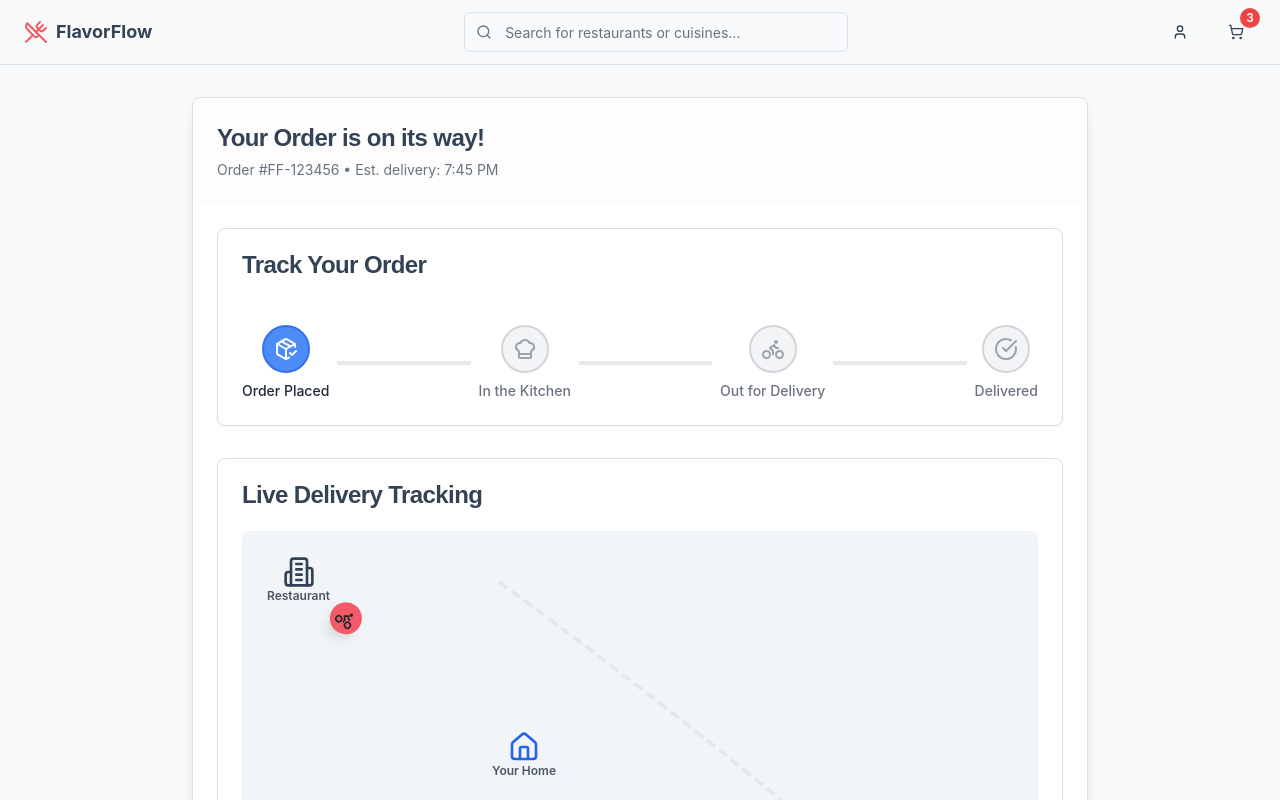
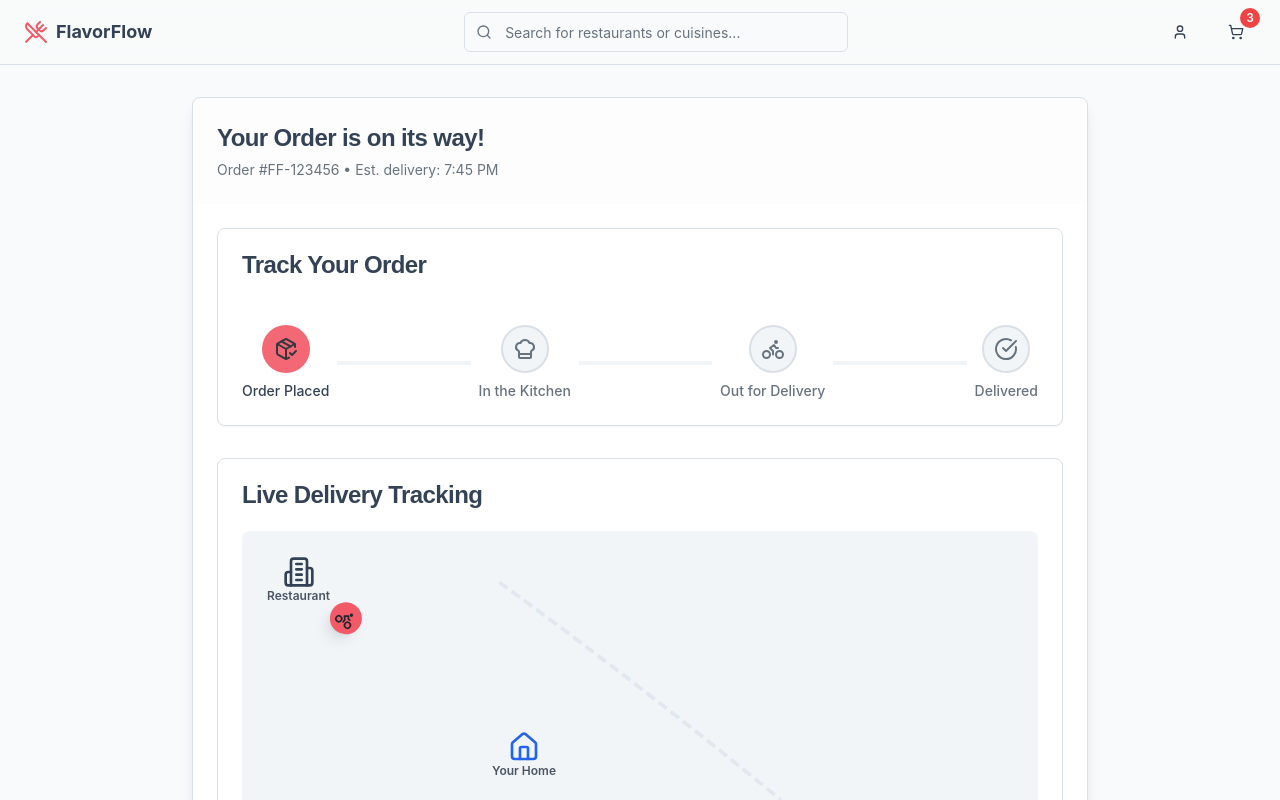
Before and after one commit to SadiqNaizam/mlo-a774-c90c, a React (Vite) app: page /order-status in a window 1280 px wide. Shown: the top 800 px of the page. Built offline with nearby package versions, Linux system fonts and the light colour scheme.

Commit message:
Fixed build errors: OrderTracker.tsx

```diff
--- a/src/components/OrderTracker.tsx
+++ b/src/components/OrderTracker.tsx
@@ -57,9 +57,9 @@ const OrderTracker: React.FC<OrderTrackerProps> = ({ currentStatus }) => {
                   <div
                     className={cn(
                       "flex h-12 w-12 items-center justify-center rounded-full border-2",
-                      isCompleted ? "bg-green-500 border-green-600 text-white" : "",
-                      isActive ? "bg-blue-500 border-blue-600 text-white animate-pulse" : "",
-                      !isCompleted && !isActive ? "bg-gray-100 border-gray-300 text-gray-400" : ""
+                      isCompleted ? "bg-secondary border-secondary/80 text-secondary-foreground" : "",
+                      isActive ? "bg-primary border-primary/80 text-primary-foreground animate-pulse" : "",
+                      !isCompleted && !isActive ? "bg-muted border-border text-muted-foreground" : ""
                     )}
                   >
                     <step.icon className="h-6 w-6" />
@@ -67,7 +67,7 @@ const OrderTracker: React.FC<OrderTrackerProps> = ({ currentStatus }) => {
                   <p
                     className={cn(
                       "text-xs sm:text-sm font-medium",
-                      isCompleted || isActive ? "text-gray-800" : "text-gray-500"
+                      isCompleted || isActive ? "text-foreground" : "text-muted-foreground"
                     )}
                   >
                     {step.name}
@@ -78,7 +78,7 @@ const OrderTracker: React.FC<OrderTrackerProps> = ({ currentStatus }) => {
                 {index < steps.length - 1 && (
                   <div className={cn(
                       "flex-1 h-1 mx-2",
-                      isCompleted ? "bg-green-500" : "bg-gray-200"
+                      isCompleted ? "bg-secondary" : "bg-muted"
                   )}/>
                 )}
               </React.Fragment>
```
